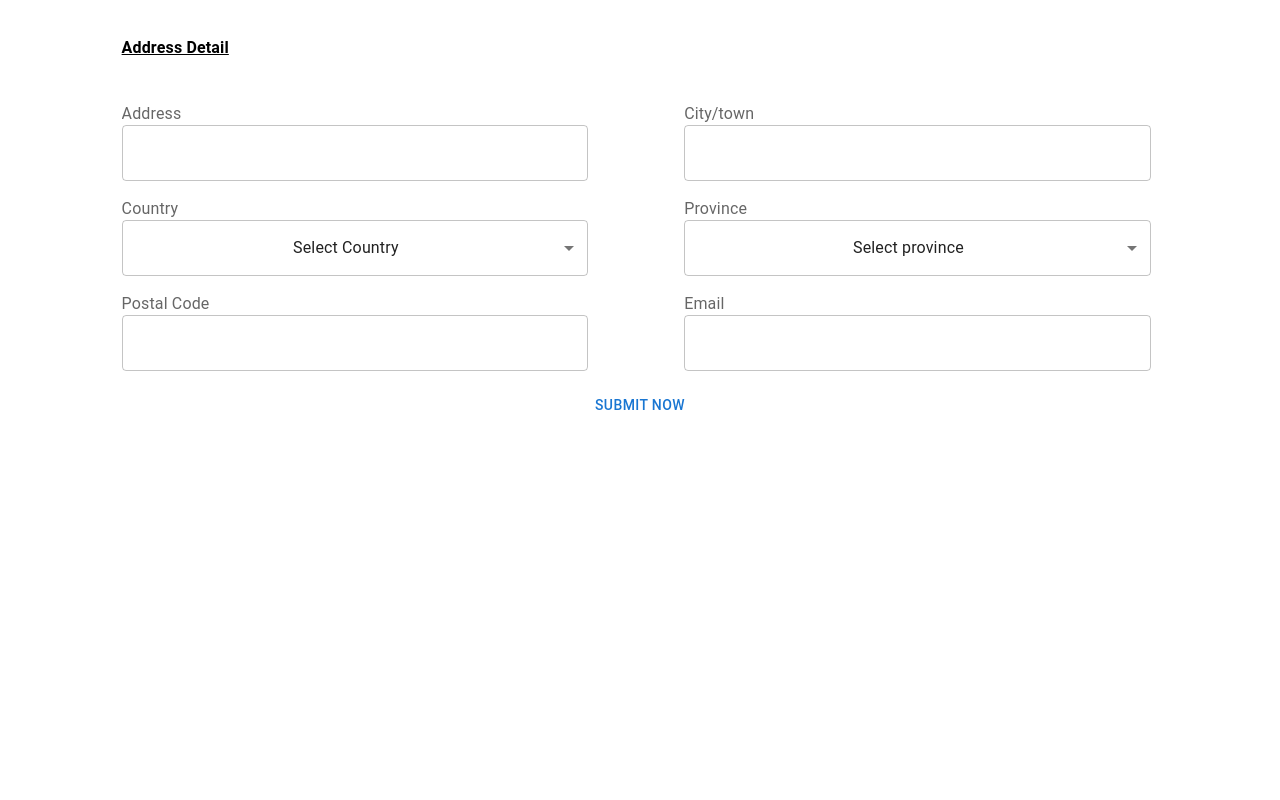
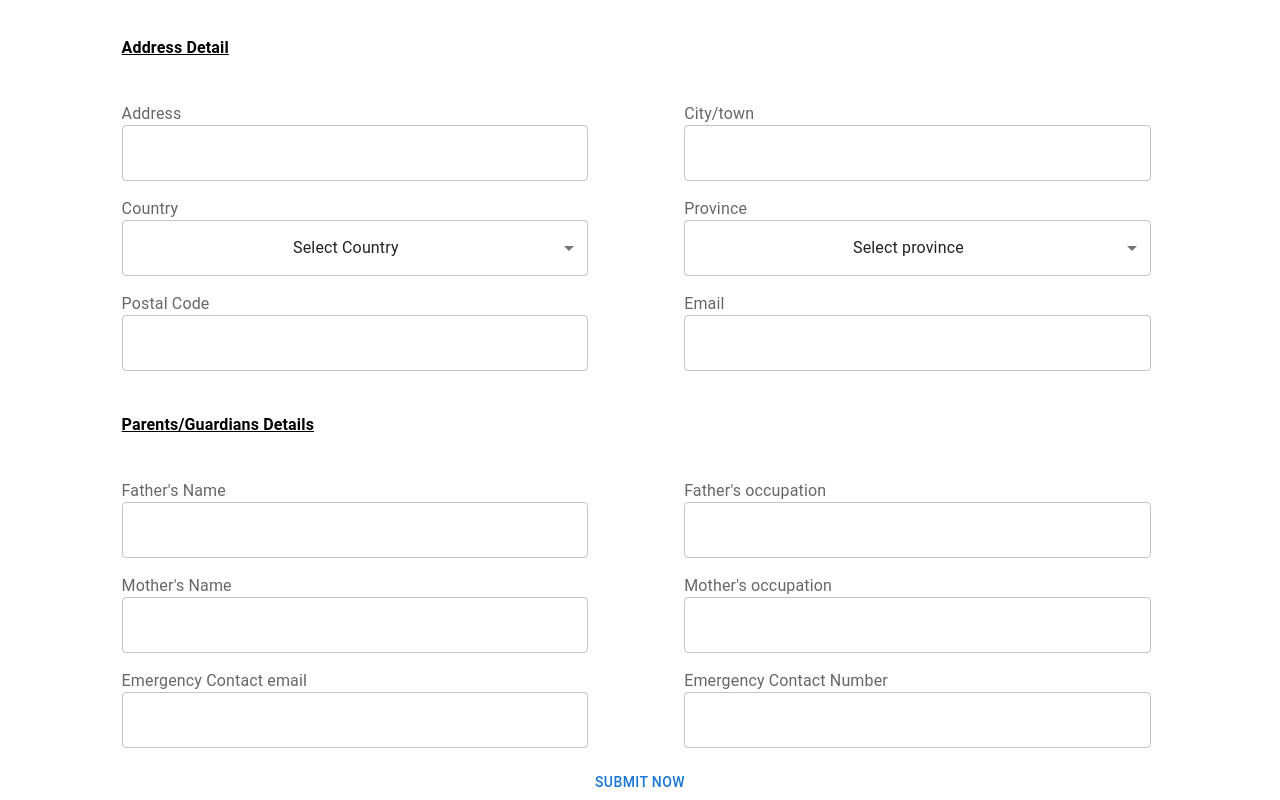
Before and after one commit to cecililu/studentform, a React (Create React App) app: page / in a window 1280 px wide. Shown: the part 681-1481 px from the top of the page. Before the commit the page ends 1104 px from the top, so only its background shows below. Built offline with nearby package versions, Linux system fonts and the light colour scheme.

Commit message:
added  Parent detail

```diff
--- a/src/Form.js
+++ b/src/Form.js
@@ -6,6 +6,7 @@ import { LocalizationProvider } from '@mui/x-date-pickers'
 import { AdapterDateFns } from '@mui/x-date-pickers/AdapterDateFns'
 import { Personal } from './Personal';
 import { Addresss } from './address';
+import { Parent } from './Parent';
 export const Form = () => {
 
 
@@ -25,6 +26,12 @@ export const Form = () => {
       city:"",
       province:'',
       residingcountry:'',
+      father:'',
+      fatherOccupation:'',
+      mother:'',
+      motherOccupation:'',
+      emergencyContactEmail:'',
+      emergencyPhone:'',
 
     },
     onSubmit: values => {
@@ -57,7 +64,9 @@ export const Form = () => {
     <form onSubmit={formik.handleSubmit}>
      <Personal setselectedDate={setselectedDate}  selectedDate={selectedDate} gender={gender} setGender={setGender} formik={formik}/>
      <Addresss formik={formik}/>
-     <Button sx={{margin:'auto'}} type='submit'>Submit now</Button>
+     <Parent formik={formik}/>
+
+      <Button sx={{margin:'auto'}} type='submit'>Submit now</Button>
      </form>
   </Container>
   </div>
--- /dev/null
+++ b/src/Parent.js
@@ -0,0 +1,56 @@
+import React from 'react'
+import {  Box, InputLabel, MenuItem, Select, Stack, TextField, Typography } from "@mui/material"
+import { DatePicker } from "@mui/x-date-pickers"
+
+
+export const Parent = ({formik}) => {
+  return (
+    <Box  alignItems="center" minHeight="" sx={{width:'90%',margin:'auto'}}>
+    <Typography align='left' variant="subtitle1" component="h4" sx={{my:5,fontWeight: 'bold',textDecoration: 'underline'}} >
+      Parents/Guardians Details
+    </Typography>
+   <Stack direction='row' columnGap={12} justifyContent='start' sx={{mb:2,}}>
+
+      <Stack direction='column' alignItems="start" sx={{ width:'45%' }}>
+      <InputLabel htmlFor="father" >Father's Name</InputLabel>
+      <TextField sx ={{ width:'100%' }} name='father' id="father" value={formik.values.father} variant="outlined"  onChange={formik.handleChange} />
+      </Stack>
+
+
+      <Stack direction='column' alignItems="start" sx={{width:'45%' }}>
+       <InputLabel>Father's occupation</InputLabel>
+      <TextField sx={{width:'100%'}} name='fatherOccupation' id="fatherOccupation"  variant="outlined" value={formik.values.fatherOccupation}  onChange={formik.handleChange}/>
+      </Stack>
+     </Stack>
+      <Stack direction='row' columnGap={12} justifyContent='start' sx={{mb:2,}}>
+
+        <Stack direction='column' alignItems="start" sx={{ width:'45%' }}>
+        <InputLabel htmlFor="mother" >Mother's Name</InputLabel>
+        <TextField sx ={{ width:'100%' }} name='mother' id="mother" value={formik.values.mother} variant="outlined"  onChange={formik.handleChange} />
+        </Stack>
+
+
+        <Stack direction='column' alignItems="start" sx={{width:'45%' }}>
+        <InputLabel>Mother's occupation</InputLabel>
+        <TextField sx={{width:'100%'}} name='motherOccupation' id="motherOccupation"  variant="outlined" value={formik.values.motherOccupation}  onChange={formik.handleChange}/>
+        </Stack>
+        </Stack>
+
+
+
+        <Stack direction='row' columnGap={12} justifyContent='start' sx={{mb:2,}}>
+
+        <Stack direction='column' alignItems="start" sx={{ width:'45%' }}>
+        <InputLabel htmlFor="emergecnyContactEmail" >Emergency Contact email</InputLabel>
+        <TextField sx ={{ width:'100%' }} name='emergencyContactEmail' id="emergencyContactEmail" value={formik.values.emergencyContactEmail} variant="outlined"  onChange={formik.handleChange} />
+        </Stack>
+
+
+        <Stack direction='column' alignItems="start" sx={{width:'45%' }}>
+        <InputLabel>Emergency Contact Number</InputLabel>
+        <TextField sx={{width:'100%'}} name='emergencyPhone' id="emergencyPhone"  variant="outlined" value={formik.values.emergencyPhone}  onChange={formik.handleChange}/>
+        </Stack>
+        </Stack>
+   </Box>
+  )
+}
```
